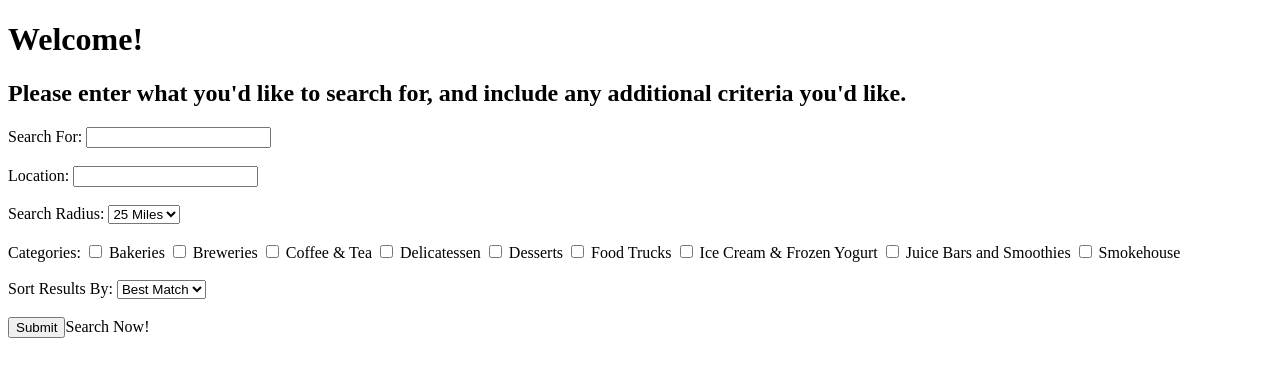
After one commit to Re-Garding/deliciously-indecisive, a Flask app: page /criteria in a window 1280 px wide. The commit adds this page. Shown: the top 377 px of the page. Run offline with Flask 2, Linux system fonts and the light colour scheme.

Commit message:
working API pulls and criteria buttons

```diff
--- a/requirements.txt
+++ b/requirements.txt
@@ -1,9 +1,14 @@
+certifi==2021.10.8
+charset-normalizer==2.0.9
 click==8.0.3
 Flask==2.0.2
 Flask-SQLAlchemy==2.5.1
 greenlet==1.1.2
+idna==3.3
 itsdangerous==2.0.1
 Jinja2==3.0.3
 MarkupSafe==2.0.1
+requests==2.26.0
 SQLAlchemy==1.4.27
+urllib3==1.26.7
 Werkzeug==2.0.2
--- a/server.py
+++ b/server.py
@@ -1,12 +1,12 @@
 """Server for Hackbright Project"""
 
-from flask import Flask, render_template
+from flask import Flask, render_template, request, flash
 import os, model, crud
-
+import requests
 
 
 app = Flask(__name__)
-
+app.secret_key = "mysecretkeyisSecret"
 YELP_KEY = os.environ['API_KEY']
 
 
@@ -33,9 +33,34 @@ def get_results():
     """search for local restaurants with parameters"""
 
     url = "https://api.yelp.com/v3/businesses/search"
-    auth = f'Authorization: Bearer {YELP_KEY}'
+    auth = {'Authorization': YELP_KEY}
+    payload = {'is_closed' : True}
 
-    return render_template("results-top.html", )
+    search = request.args.get("search", '').lower()
+    location = request.args.get("location", '').lower()
+    radius = request.args.get("radius", '')
+    categories = request.args.getlist("categories", '')
+    sort = request.args.get("sort_by", '').lower()
+
+    if location:
+        payload['location'] = location
+    if search:
+        payload['search'] = search
+    if radius:
+        payload['radius'] = radius
+    if categories:
+        payload['categories'] = categories
+    if sort:
+        payload['sort_by'] = sort
+
+
+    data = requests.get(url, params=payload, headers=auth).json()
+
+
+    if location and search:
+        return render_template("results-top.html", data=data)
+    else:
+         return render_template("criteria.html")
 
 
 if __name__ == "__main__":
--- a/templates/base.html
+++ b/templates/base.html
@@ -1,7 +1,10 @@
 <!DOCTYPE html>
 <html>
 <head>
-<title>{% block title %}Delicioulsy Indecisive{% endblock %}</title></head>
+
+    <title>{% block title %}Delicioulsy Indecisive{% endblock %}
+    </title>
+</head>
 <body>{% block body %} {% endblock %}
 </body>
 
--- /dev/null
+++ b/templates/criteria.html
@@ -0,0 +1,77 @@
+<!DOCTYPE html>
+{% extends 'base.html' %}
+{% block title %}Query Info{% endblock %}
+
+{% block body %}
+<h1>
+    Welcome!
+</h1>
+<h2>Please enter what you'd like to search for, and include any additional criteria you'd like.</h2>
+
+<div id="see">
+    <form action="/results-top">
+        <label>Search For:</label>
+        <input type="text" name="search">
+
+</div>
+<br>
+<div id="locate">
+
+        <label>Location:</label>
+        <input type="text" name="location">
+
+</div>
+<br>
+<div id="rad">
+
+        <label>Search Radius:</label>
+        <select name="radius">
+            <option value="40000">25 Miles</option>
+            <option value="32000">20 Miles</option>
+            <option value="24000">15 Miles</option>
+            <option value="16000">10 Miles</option>
+            <option value="8000">5 Miles</option>
+        </select>
+
+</div>
+<br>
+<div></div>
+<div id="cat">
+
+        <label>Categories:</label>
+        <input type='checkbox' name='bakeries'>
+        <label>Bakeries</label>
+        <input type='checkbox' name='breweries'>
+        <label>Breweries</label>
+        <input type='checkbox' name='Coffee & Tea'>
+        <label>Coffee & Tea</label>
+        <input type='checkbox' name='delicatessen'>
+        <label>Delicatessen</label>
+        <input type='checkbox' name='desserts'>
+        <label>Desserts</label>
+        <input type='checkbox' name='food trucks'>
+        <label>Food Trucks</label>
+        <input type='checkbox' name='ice cream & frozen yogurt'>
+        <label>Ice Cream & Frozen Yogurt</label>
+        <input type='checkbox' name='juice bars and smoothies'>
+        <label>Juice Bars and Smoothies</label>
+        <input type='checkbox' name='smokehouse'>
+        <label>Smokehouse</label>
+
+</div>
+<br>
+<div>
+    Sort Results By:
+        <select name="sort_by">
+            <option value="best_match">Best Match</option>
+            <option value="rating">Ratings</option>
+            <option value="review">Reviews</option>
+
+        </select>
+
+</div>
+<br>
+<div>
+    <input type="submit" name="search_now">Search Now!</form>
+</div>
+{% endblock %}
```
Also changed, not shown: crud.py (added, +33 -0 lines), model.py (added, +54 -0 lines), templates/login.html (added, +10 -0 lines), templates/results-top.html (added, +9 -0 lines).
